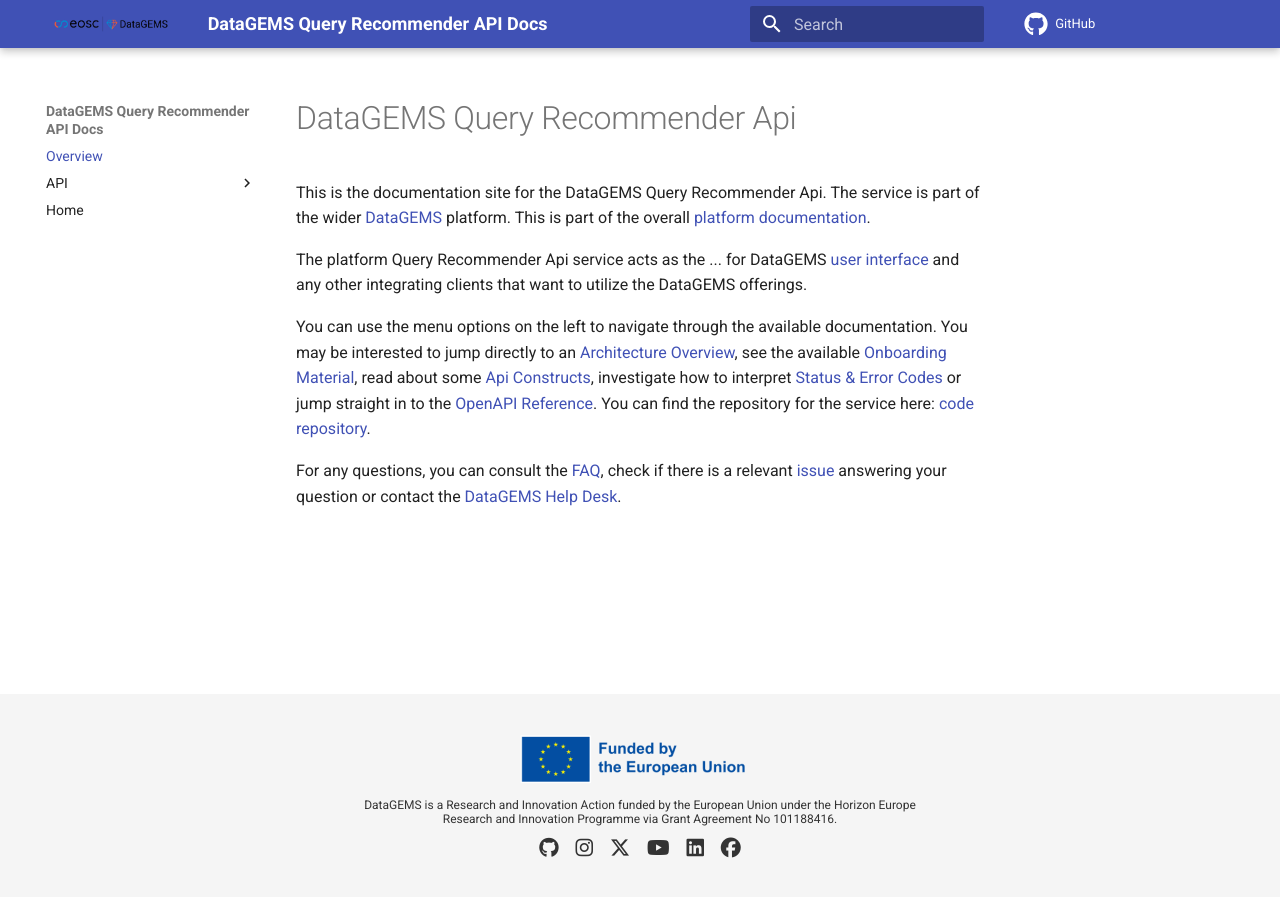
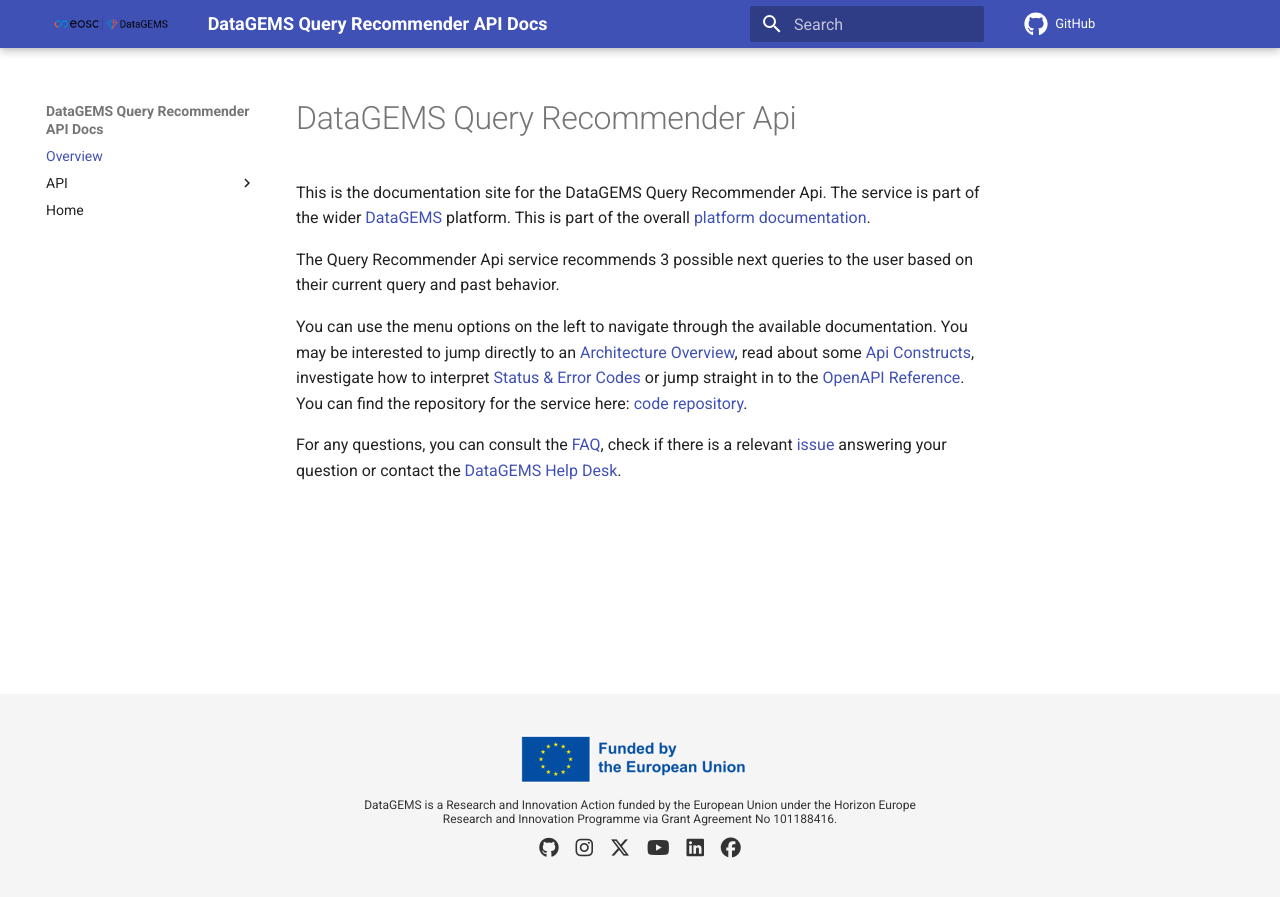
Before and after one commit to datagems-eosc/query-recommender, an MkDocs documentation site: the page built from docs/docs/index.md, in a window 1280 px wide. Shown: the top 897 px of the page. Built offline with MkDocs 1.6.1 and Material for MkDocs 9.7.7, drawn with Linux system fonts in a browser that asks for light colours; comment, search, counter and statistics services are not loaded; the version menu is left out.

Commit message:
fixed some documentation issues

```diff
--- a/docs/docs/index.md
+++ b/docs/docs/index.md
@@ -2,8 +2,8 @@
 
 This is the documentation site for the DataGEMS Query Recommender Api. The service is part of the wider [DataGEMS](https://datagems.eu/) platform. This is part of the overall [platform documentation](https://datagems-eosc.github.io/).
 
-The platform Query Recommender Api service acts as the ... for DataGEMS [user interface](https://datagems-eosc.github.io/dg-app-ui) and any other integrating clients that want to utilize the DataGEMS offerings.
+The Query Recommender Api service recommends 3 possible next queries to the user based on their current query and past behavior.
 
-You can use the menu options on the left to navigate through the available documentation. You may be interested to jump directly to an [Architecture Overview](architecture.md), see the available [Onboarding Material](onboarding.md), read about some [Api Constructs](api-overview.md), investigate how to interpret [Status & Error Codes](error-codes.md) or jump straight in to the [OpenAPI Reference](openapi.md). You can find the repository for the service here: [code repository](https://github.com/datagems-eosc/query-recommender).
+You can use the menu options on the left to navigate through the available documentation. You may be interested to jump directly to an [Architecture Overview](architecture.md), read about some [Api Constructs](api-overview.md), investigate how to interpret [Status & Error Codes](error-codes.md) or jump straight in to the [OpenAPI Reference](openapi.md). You can find the repository for the service here: [code repository](https://github.com/datagems-eosc/query-recommender).
 
 For any questions, you can consult the [FAQ](faq.md), check if there is a relevant [issue](https://github.com/datagems-eosc/query-recommender/issues) answering your question or contact the [DataGEMS Help Desk](https://datagems.eu/contact-us/).
```
Also changed, not shown: docs/docs/content/openapi.json (+1 -1 lines), docs/docs/architecture.md (added).
